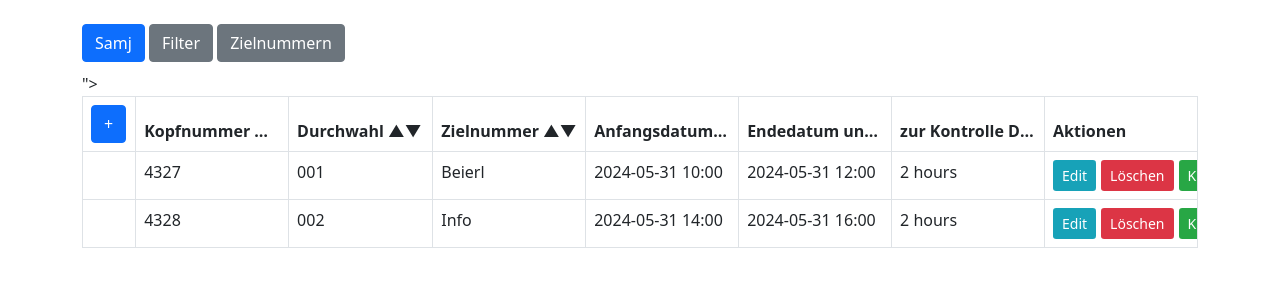
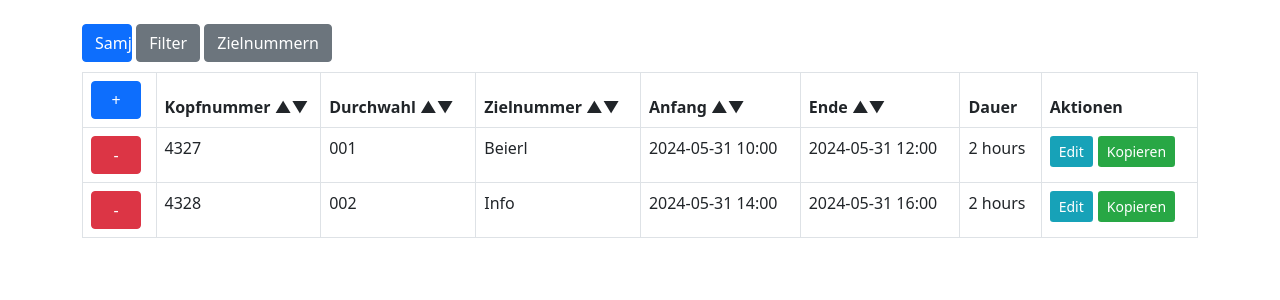
Before and after one commit to SAMJ-CSDC26BB/SAMJ-Django-TBC, a Django app: page /tbc/ in a window 1280 px wide. Shown: the top 300 px of the page. Run offline with Django 5.2, Linux system fonts and the light colour scheme; some libraries are stand-ins or nearby versions.

Commit message:
tbc view raw finished

```diff
--- a/samjTBC/samj/static/js/tbc.js
+++ b/samjTBC/samj/static/js/tbc.js
@@ -1,3 +1,4 @@
+
 document.addEventListener('DOMContentLoaded', function() {
     const addButton = document.getElementById('add-entry');
     const formPlaceholder = document.getElementById('form-placeholder');
@@ -13,26 +14,29 @@ document.addEventListener('DOMContentLoaded', function() {
 
             // Use the retrieved CSRF token in the form HTML
             const formHtml = `
-                <td colspan="8">
-                    <form method="post" id="entry-form">
-                        <input type="hidden" name="csrfmiddlewaretoken" value="${csrfToken}">
-                        <select name="kopfnummer">
+                <td></td> <!-- Empty cell for the add/delete button column -->
+                <td>
+                    <select name="kopfnummer" class="form-control">
                         <option value="4327">4327</option>
                         <option value="4328">4328</option>
                     </select>
-                        <input type="text" name="durchwahl" placeholder="Durchwahl">
-                        <select name="zielnummer">
+                </td>
+                <td><input type="text" name="durchwahl" placeholder="Durchwahl" class="form-control"></td>
+                <td>
+                    <select name="zielnummer" class="form-control">
                         <option value="Beierl">Beierl</option>
                         <option value="Info">Info</option>
                     </select>
-                        <input type="datetime-local" name="anfangsdatum">
-                        <input type="datetime-local" name="endedatum">
+                </td>
+                <td><input type="datetime-local" name="anfangsdatum" class="form-control"></td>
+                <td><input type="datetime-local" name="endedatum" class="form-control"></td>
+                <td></td> <!-- Empty cell for the duration column -->
+                <td>
                     <button type="submit" class="btn btn-success">Save</button>
-                    </form>
                 </td>
             `;
 
-            formPlaceholder.innerHTML = formHtml;
+            formPlaceholder.innerHTML = `<form method="post" id="entry-form">${formHtml}<input type="hidden" name="csrfmiddlewaretoken" value="${csrfToken}"></form>`;
             formPlaceholder.style.display = 'table-row';
         });
     } else {
--- a/samjTBC/samj/templates/tbc.html
+++ b/samjTBC/samj/templates/tbc.html
@@ -1,4 +1,3 @@
-
 <!DOCTYPE html>
 <html lang="en">
 <head>
@@ -22,10 +21,6 @@
             background-color: #17a2b8;
             color: white;
         }
-        .btn-delete {
-            background-color: #dc3545;
-            color: white;
-        }
         .btn-copy {
             background-color: #28a745;
             color: white;
@@ -36,26 +31,30 @@
         .btn-copy {
             white-space: nowrap;
         }
+        .btn-custom-width {
+            width: 50px; /* Adjust this value as needed */
+        }
     </style>
 </head>
 <body>
 <div class="container mt-4">
     <div class="top-buttons">
-        <button class="btn btn-primary" id="samj-button">Samj</button>
+        <button class="btn btn-primary btn-custom-width" id="samj-button">Samj</button>
         <button class="btn btn-secondary" id="filter-button">Filter</button>
         <button class="btn btn-secondary" id="zielnummern-button">Zielnummern</button>
     </div>
-    <input type="hidden" id="csrf-token" value="{% csrf_token %}">
+    <!-- Hidden CSRF token field -->
+    <input type="hidden" id="csrf-token" value="{{ csrf_token }}">
     <table class="table table-bordered">
         <thead>
         <tr>
-            <th><button class="btn btn-primary" id="add-entry">+</button></th>
+            <th><button class="btn btn-primary btn-custom-width" id="add-entry">+</button></th>
             <th>Kopfnummer ▲▼</th>
             <th>Durchwahl ▲▼</th>
             <th>Zielnummer ▲▼</th>
-            <th>Anfangsdatum und -zeit ▲▼</th>
-            <th>Endedatum und -zeit ▲▼</th>
-            <th>zur Kontrolle Dauer</th>
+            <th>Anfang ▲▼</th>
+            <th>Ende  ▲▼</th>
+            <th>Dauer</th>
             <th>Aktionen</th>
         </tr>
         </thead>
@@ -64,7 +63,7 @@
         {% if entries %}
         {% for entry in entries %}
         <tr>
-            <td></td>
+            <td><button class="btn btn-danger btn-custom-width">-</button></td>
             <td>{{ entry.kopfnummer }}</td>
             <td>{{ entry.durchwahl }}</td>
             <td>{{ entry.zielnummer }}</td>
@@ -73,9 +72,8 @@
             <td>{{ entry.dauer }}</td>
             <td>
                 <div class="action-buttons">
-                    <button class="btn btn-edit btn-sm" onclick="editEntry({{ entry.id }})">Edit</button>
-                    <button class="btn btn-delete btn-sm" onclick="deleteEntry({{ entry.id }})">Löschen</button>
-                    <button class="btn btn-copy btn-sm" onclick="copyEntry({{ entry.id }})">Kopieren</button>
+                    <button class="btn btn-edit btn-sm">Edit</button>
+                    <button class="btn btn-copy btn-sm">Kopieren</button>
                 </div>
             </td>
         </tr>
```
Lines whose indentation alone changed are shown as unchanged.
